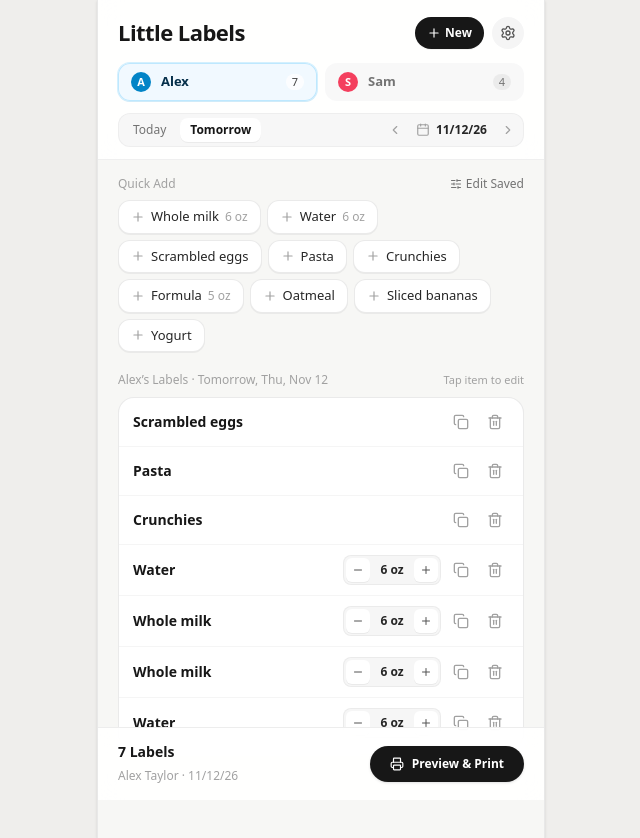
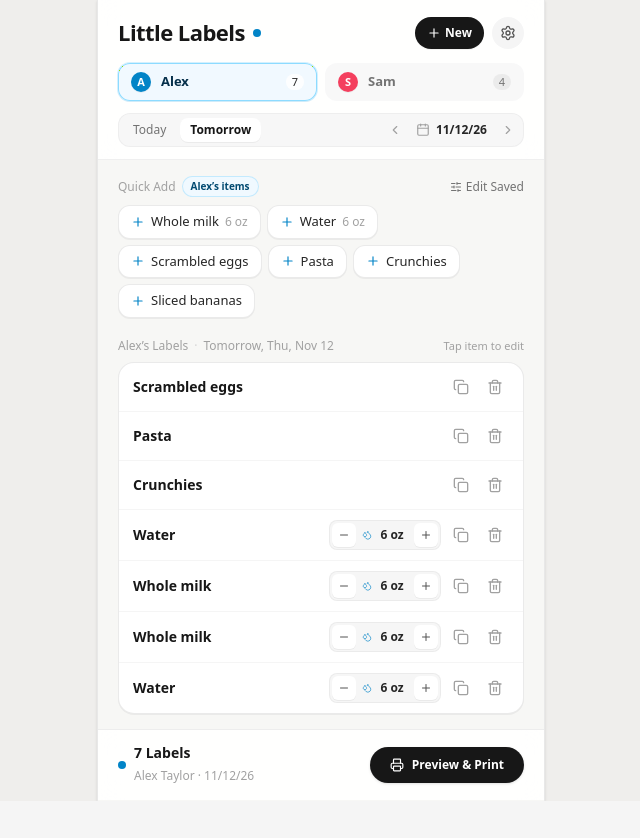
Before and after one commit to natezimm/little-labels, a React (Vite) app: page / in a window 1280 px wide. Shown: the whole page, without its empty margins (319-959 px from the left). After the commit the page ends 801 px from the top, so only its background shows below. Built offline with nearby package versions, Linux system fonts and the light colour scheme.

Commit message:
feat: add per-child quick-add favorites and subtle child color accents

```diff
--- a/src/App.tsx
+++ b/src/App.tsx
@@ -24,9 +24,9 @@ export const App: React.FC = () => {
   const [dateFormat, setDateFormat] = useState<DateFormat>(() => storage.getDateFormat());
   const [printerModel, setPrinterModel] = useState<string>(() => storage.getPrinterModel());
 
-  // Labels & Favorites
+  // Labels & Favorites (both scoped per child)
   const [labels, setLabels] = useState<LabelItem[]>(() => storage.getLabels());
-  const [favorites, setFavorites] = useState<FavoriteItem[]>(() => storage.getFavorites());
+  const [favorites, setFavorites] = useState<FavoriteItem[]>(() => storage.getFavorites(childrenList));
 
   // Modal State for Screen 2 (Add / Edit)
   const [isAddEditOpen, setIsAddEditOpen] = useState(false);
@@ -69,6 +69,12 @@ export const App: React.FC = () => {
   const activeChildLabels = useMemo(
     () => labels.filter((l) => l.childId === activeChild.id),
     [labels, activeChild.id]
+  );
+
+  // Active child's own quick-add favorites
+  const activeChildFavorites = useMemo(
+    () => favorites.filter((f) => f.childId === activeChild.id),
+    [favorites, activeChild.id]
   );
 
   // Count of labels per child for the child switcher badge
@@ -154,7 +160,10 @@ export const App: React.FC = () => {
     if (screen === 'favorites') {
       return (
         <Screen3Favorites
-          favorites={favorites}
+          favorites={activeChildFavorites}
+          activeChild={activeChild}
+          childrenList={childrenList}
+          onSelectChild={setActiveChild}
           onAddFavoriteToBatch={handleAddFromFavorite}
           onAddNewFavorite={(newFav) =>
             setFavorites((prev) => [...prev, { ...newFav, id: `f-${Date.now()}` }])
@@ -163,7 +172,6 @@ export const App: React.FC = () => {
             setFavorites((prev) => prev.filter((f) => f.id !== id))
           }
           onBack={() => setScreen('daily')}
-          activeChildName={activeChild.firstName}
         />
       );
     }
@@ -173,7 +181,10 @@ export const App: React.FC = () => {
         <Screen4PrintPreview
           labels={activeChildLabels}
           onBack={() => setScreen('daily')}
+          activeChildFirstName={activeChild.firstName}
           activeChildFullName={activeChild.fullName}
+          activeChildColor={activeChild.color}
+          activeChildAvatar={activeChild.avatarLetter}
           formattedDate={formattedDate}
           printerModel={printerModel}
         />
@@ -205,7 +216,7 @@ export const App: React.FC = () => {
         onChangeDateISO={setSelectedDateISO}
         labels={activeChildLabels}
         allLabelsCountByChild={allLabelsCountByChild}
-        favorites={favorites}
+        favorites={activeChildFavorites}
         onAddFromFavorite={handleAddFromFavorite}
         onDuplicateLabel={handleDuplicateLabel}
         onRemoveLabel={handleRemoveLabel}
--- a/src/components/DailyLabelsScreen.tsx
+++ b/src/components/DailyLabelsScreen.tsx
@@ -11,6 +11,7 @@ import {
   ChevronLeft,
   ChevronRight,
   SlidersHorizontal,
+  Droplets,
 } from 'lucide-react';
 import {
   addDaysISO,
@@ -66,17 +67,30 @@ export const DailyLabelsScreen: React.FC<DailyLabelsScreenProps> = ({
   const isToday = selectedDateISO === todayISO;
   const isTomorrow = selectedDateISO === tomorrowISO;
 
-  // Helper to get soft pastel styles based on child's accent color
+  // Soft pastel colors based on child's accent
+  const isPink =
+    activeChild.color.toLowerCase() === '#f43f5e' ||
+    activeChild.color.toLowerCase() === '#ec4899';
+  const isBlue =
+    activeChild.color.toLowerCase() === '#0284c7' ||
+    activeChild.color.toLowerCase() === '#3b82f6';
+
+  const childAccentBg = isBlue ? 'bg-sky-50' : isPink ? 'bg-rose-50' : 'bg-neutral-100';
+  const childAccentText = isBlue ? 'text-sky-900' : isPink ? 'text-rose-950' : 'text-neutral-800';
+  const childAccentBorder = isBlue ? 'border-sky-200/80' : isPink ? 'border-rose-200/80' : 'border-neutral-200';
+
   const getChildTabStyle = (ch: Child, isActive: boolean) => {
-    const isPink = ch.color.toLowerCase() === '#f43f5e' || ch.color.toLowerCase() === '#ec4899';
-    const isBlue = ch.color.toLowerCase() === '#0284c7' || ch.color.toLowerCase() === '#3b82f6';
+    const chIsPink =
+      ch.color.toLowerCase() === '#f43f5e' || ch.color.toLowerCase() === '#ec4899';
+    const chIsBlue =
+      ch.color.toLowerCase() === '#0284c7' || ch.color.toLowerCase() === '#3b82f6';
 
     if (isActive) {
-      if (isBlue) {
-        return 'bg-sky-50/90 border-sky-200/90 text-sky-950 shadow-2xs ring-1 ring-sky-200/60';
+      if (chIsBlue) {
+        return 'bg-sky-50/90 border-sky-300/80 text-sky-950 shadow-2xs ring-1 ring-sky-200/60';
       }
-      if (isPink) {
-        return 'bg-rose-50/90 border-rose-200/90 text-rose-950 shadow-2xs ring-1 ring-rose-200/60';
+      if (chIsPink) {
+        return 'bg-rose-50/90 border-rose-300/80 text-rose-950 shadow-2xs ring-1 ring-rose-200/60';
       }
       return 'bg-white border-neutral-300 text-neutral-900 shadow-2xs';
     }
@@ -89,9 +103,16 @@ export const DailyLabelsScreen: React.FC<DailyLabelsScreenProps> = ({
       {/* Clean iOS Header */}
       <header className="bg-white/90 backdrop-blur-md px-5 pt-4 pb-3 border-b border-neutral-200/60 sticky top-0 z-20">
         <div className="flex justify-between items-center mb-3.5">
+          <div className="flex items-center gap-2">
             <h1 className="text-[22px] font-bold tracking-tight text-neutral-900">
               Little Labels
             </h1>
+            <span
+              className="w-2 h-2 rounded-full transition-colors duration-300"
+              style={{ backgroundColor: activeChild.color }}
+              title={`Active: ${activeChild.firstName}`}
+            />
+          </div>
 
           <div className="flex items-center gap-2">
             <button
@@ -128,7 +149,7 @@ export const DailyLabelsScreen: React.FC<DailyLabelsScreenProps> = ({
                 )}`}
               >
                 <div
-                  className="w-5 h-5 rounded-full flex items-center justify-center text-[11px] font-bold text-white shrink-0"
+                  className="w-5 h-5 rounded-full flex items-center justify-center text-[11px] font-bold text-white shrink-0 shadow-2xs"
                   style={{ backgroundColor: ch.color }}
                 >
                   {ch.avatarLetter}
@@ -137,7 +158,7 @@ export const DailyLabelsScreen: React.FC<DailyLabelsScreenProps> = ({
                 <span
                   className={`ml-auto text-[11px] font-medium px-1.5 py-0.2 rounded-full ${
                     isActive
-                      ? 'bg-white/80 text-neutral-700'
+                      ? 'bg-white/90 text-neutral-800'
                       : 'bg-neutral-200/70 text-neutral-500'
                   }`}
                 >
@@ -228,12 +249,19 @@ export const DailyLabelsScreen: React.FC<DailyLabelsScreenProps> = ({
 
       {/* Main Content */}
       <div className="flex-1 px-5 py-4 space-y-5">
-        {/* Quick Add Favorites */}
+        {/* Child's Own Quick Add Favorites */}
         <section>
           <div className="flex justify-between items-center mb-2">
+            <div className="flex items-center gap-1.5">
               <span className="text-xs font-medium text-neutral-400">
                 Quick Add
               </span>
+              <span
+                className={`text-[10px] font-semibold px-2 py-0.5 rounded-full border ${childAccentBg} ${childAccentText} ${childAccentBorder}`}
+              >
+                {activeChild.firstName}’s items
+              </span>
+            </div>
             <button
               onClick={onGoToFavorites}
               className="text-xs text-neutral-500 hover:text-neutral-900 flex items-center gap-1 font-medium transition-colors"
@@ -248,9 +276,12 @@ export const DailyLabelsScreen: React.FC<DailyLabelsScreenProps> = ({
               <button
                 key={fav.id}
                 onClick={() => onAddFromFavorite(fav)}
-                className="px-3 py-1.5 rounded-xl bg-white border border-neutral-200/80 hover:border-neutral-300 text-[13px] font-medium text-neutral-800 shadow-2xs flex items-center gap-1.5 active:scale-95 transition-all"
+                className="px-3 py-1.5 rounded-xl bg-white border border-neutral-200/80 hover:border-neutral-300 text-[13px] font-medium text-neutral-800 shadow-2xs flex items-center gap-1.5 active:scale-95 transition-all group"
               >
-                <Plus className="w-3.5 h-3.5 text-neutral-400" />
+                <Plus
+                  className="w-3.5 h-3.5 transition-colors"
+                  style={{ color: activeChild.color }}
+                />
                 <span>{fav.title}</span>
                 {fav.defaultOunces ? (
                   <span className="text-xs text-neutral-400 font-normal">
@@ -259,15 +290,31 @@ export const DailyLabelsScreen: React.FC<DailyLabelsScreenProps> = ({
                 ) : null}
               </button>
             ))}
+
+            {favorites.length === 0 && (
+              <button
+                onClick={onGoToFavorites}
+                className="text-xs text-neutral-400 py-2 hover:text-neutral-700 flex items-center gap-1"
+              >
+                <Plus className="w-3.5 h-3.5" />
+                <span>Add saved items for {activeChild.firstName}...</span>
+              </button>
+            )}
           </div>
         </section>
 
         {/* Active Child's Label List */}
         <section>
           <div className="flex justify-between items-baseline mb-2">
+            <div className="flex items-center gap-1.5">
               <h2 className="text-xs font-medium text-neutral-400">
-              {activeChild.firstName}’s Labels · {getFriendlyDateLabel(selectedDateISO)}
+                {activeChild.firstName}’s Labels
               </h2>
+              <span className="text-xs text-neutral-300">·</span>
+              <span className="text-xs text-neutral-400">
+                {getFriendlyDateLabel(selectedDateISO)}
+              </span>
+            </div>
             {labels.length > 0 && (
               <span className="text-[11px] text-neutral-400">
                 Tap item to edit
@@ -309,9 +356,15 @@ export const DailyLabelsScreen: React.FC<DailyLabelsScreenProps> = ({
                         >
                           <Minus className="w-3 h-3" />
                         </button>
-                        <span className="text-xs font-semibold px-2 text-neutral-800 min-w-[44px] text-center tabular-nums">
+                        <div className="flex items-center gap-1 px-1.5">
+                          <Droplets
+                            className="w-2.5 h-2.5 opacity-80"
+                            style={{ color: activeChild.color }}
+                          />
+                          <span className="text-xs font-semibold text-neutral-800 min-w-[32px] text-center tabular-nums">
                             {item.ounces} oz
                           </span>
+                        </div>
                         <button
                           type="button"
                           onClick={() =>
@@ -365,13 +418,19 @@ export const DailyLabelsScreen: React.FC<DailyLabelsScreenProps> = ({
 
       {/* Bottom Sticky Action Bar */}
       <div className="bg-white/90 backdrop-blur-md px-5 py-3.5 border-t border-neutral-200/70 sticky bottom-0 z-20 flex items-center justify-between gap-3">
+        <div className="flex items-center gap-2">
+          <div
+            className="w-2 h-2 rounded-full"
+            style={{ backgroundColor: activeChild.color }}
+          />
           <div>
-          <span className="text-sm font-semibold text-neutral-900 block">
+            <span className="text-sm font-semibold text-neutral-900 block leading-tight">
               {labels.length} {labels.length === 1 ? 'Label' : 'Labels'}
             </span>
             <span className="text-xs text-neutral-400">
               {activeChild.fullName} · {formattedDate}
             </span>
+          </div>
         </div>
 
         <button
--- a/src/components/Screen3Favorites.tsx
+++ b/src/components/Screen3Favorites.tsx
@@ -1,23 +1,27 @@
 import React, { useState } from 'react';
-import { FavoriteItem } from '../types';
+import { Child, FavoriteItem } from '../types';
 import { Search, Plus, Check, ArrowLeft, Trash2, Minus } from 'lucide-react';
 
 interface Screen3FavoritesProps {
   favorites: FavoriteItem[];
+  activeChild: Child;
+  childrenList: Child[];
+  onSelectChild: (c: Child) => void;
   onAddFavoriteToBatch: (fav: FavoriteItem) => void;
   onAddNewFavorite: (fav: Omit<FavoriteItem, 'id'>) => void;
   onRemoveFavorite: (id: string) => void;
   onBack: () => void;
-  activeChildName: string;
 }
 
 export const Screen3Favorites: React.FC<Screen3FavoritesProps> = ({
   favorites,
+  activeChild,
+  childrenList,
+  onSelectChild,
   onAddFavoriteToBatch,
   onAddNewFavorite,
   onRemoveFavorite,
   onBack,
-  activeChildName,
 }) => {
   const [search, setSearch] = useState('');
   const [recentlyAddedId, setRecentlyAddedId] = useState<string | null>(null);
@@ -43,6 +47,7 @@ export const Screen3Favorites: React.FC<Screen3FavoritesProps> = ({
     if (!newTitle.trim()) return;
 
     onAddNewFavorite({
+      childId: activeChild.id,
       title: newTitle.trim(),
       defaultOunces: includeOunces ? newOunces : null,
     });
@@ -55,7 +60,8 @@ export const Screen3Favorites: React.FC<Screen3FavoritesProps> = ({
   return (
     <div className="w-full min-h-screen flex flex-col bg-[#F7F7F5] text-neutral-900 font-sans">
       {/* Header */}
-      <div className="bg-white/90 backdrop-blur-md px-5 py-3.5 border-b border-neutral-200/70 flex items-center justify-between sticky top-0 z-20">
+      <div className="bg-white/90 backdrop-blur-md px-5 py-3.5 border-b border-neutral-200/70 sticky top-0 z-20">
+        <div className="flex items-center justify-between mb-3">
           <div className="flex items-center gap-2.5">
             <button
               onClick={onBack}
@@ -66,7 +72,7 @@ export const Screen3Favorites: React.FC<Screen3FavoritesProps> = ({
             <div>
               <h1 className="text-base font-bold text-neutral-900 leading-tight">Saved Items</h1>
               <p className="text-xs text-neutral-400">
-              Quick-add favorites for {activeChildName}
+                Quick-add favorites for {activeChild.firstName}
               </p>
             </div>
           </div>
@@ -80,13 +86,45 @@ export const Screen3Favorites: React.FC<Screen3FavoritesProps> = ({
           </button>
         </div>
 
+        {/* Child Switcher Tabs inside Favorites */}
+        <div className="grid grid-cols-2 gap-2">
+          {childrenList.map((ch) => {
+            const isActive = ch.id === activeChild.id;
+
+            return (
+              <button
+                key={ch.id}
+                onClick={() => onSelectChild(ch)}
+                className={`py-1.5 px-3 rounded-xl flex items-center justify-center gap-2 border text-xs font-semibold transition-all ${
+                  isActive
+                    ? 'bg-white border-neutral-300 text-neutral-900 shadow-2xs'
+                    : 'bg-neutral-100/70 border-transparent text-neutral-400 hover:text-neutral-700'
+                }`}
+              >
+                <div
+                  className="w-4 h-4 rounded-full flex items-center justify-center text-[10px] font-bold text-white shrink-0"
+                  style={{ backgroundColor: ch.color }}
+                >
+                  {ch.avatarLetter}
+                </div>
+                <span>{ch.firstName}</span>
+              </button>
+            );
+          })}
+        </div>
+      </div>
+
       {/* New Favorite Drawer */}
       {showAddForm && (
         <div className="p-4 bg-white border-b border-neutral-200/80 animate-in slide-in-from-top duration-150">
           <form onSubmit={handleCreateFavorite} className="space-y-3">
             <div className="flex justify-between items-center">
-              <span className="text-xs font-semibold text-neutral-700">
-                New Saved Item
+              <span className="text-xs font-semibold text-neutral-800 flex items-center gap-1.5">
+                <span
+                  className="w-2 h-2 rounded-full"
+                  style={{ backgroundColor: activeChild.color }}
+                />
+                New Item for {activeChild.firstName}
               </span>
               <button
                 type="button"
@@ -145,7 +183,7 @@ export const Screen3Favorites: React.FC<Screen3FavoritesProps> = ({
               type="submit"
               className="w-full py-2 bg-neutral-900 hover:bg-black text-white text-xs font-semibold rounded-xl"
             >
-              Save Item
+              Save for {activeChild.firstName}
             </button>
           </form>
         </div>
@@ -159,7 +197,7 @@ export const Screen3Favorites: React.FC<Screen3FavoritesProps> = ({
             type="text"
             value={search}
             onChange={(e) => setSearch(e.target.value)}
-            placeholder="Filter saved items..."
+            placeholder={`Filter ${activeChild.firstName}’s items...`}
             className="w-full pl-9 pr-3 py-2 text-xs rounded-xl bg-white border border-neutral-200/80 focus:border-neutral-400 focus:outline-hidden transition-all"
           />
         </div>
@@ -202,7 +240,10 @@ export const Screen3Favorites: React.FC<Screen3FavoritesProps> = ({
                       </>
                     ) : (
                       <>
-                        <Plus className="w-3.5 h-3.5" />
+                        <Plus
+                          className="w-3.5 h-3.5"
+                          style={{ color: activeChild.color }}
+                        />
                         <span>Add</span>
                       </>
                     )}
@@ -222,7 +263,7 @@ export const Screen3Favorites: React.FC<Screen3FavoritesProps> = ({
 
           {filteredFavorites.length === 0 && (
             <div className="text-center py-10 text-neutral-400 text-xs">
-              No saved items match your search.
+              No saved items for {activeChild.firstName} yet. Tap + New above.
             </div>
           )}
         </div>
--- a/src/data/mockData.ts
+++ b/src/data/mockData.ts
@@ -20,7 +20,7 @@ export const DEFAULT_CHILDREN: Child[] = [
 ];
 
 export const DEFAULT_LABELS: LabelItem[] = [
-  // Child 1's own batch
+  // Child 1's own batch (toddler foods & bottles)
   {
     id: 'l1',
     childId: 'child-1',
@@ -63,7 +63,7 @@ export const DEFAULT_LABELS: LabelItem[] = [
     contents: 'Water',
     ounces: 6,
   },
-  // Child 2's own independent batch
+  // Child 2's own independent batch (infant bottles)
   {
     id: 'l8',
     childId: 'child-2',
@@ -91,48 +91,72 @@ export const DEFAULT_LABELS: LabelItem[] = [
 ];
 
 export const DEFAULT_FAVORITES: FavoriteItem[] = [
+  // Child 1's own quick-add favorites
   {
     id: 'f1',
+    childId: 'child-1',
     title: 'Whole milk',
     defaultOunces: 6,
   },
   {
     id: 'f2',
+    childId: 'child-1',
     title: 'Water',
     defaultOunces: 6,
   },
   {
     id: 'f3',
+    childId: 'child-1',
     title: 'Scrambled eggs',
     defaultOunces: null,
   },
   {
     id: 'f4',
+    childId: 'child-1',
     title: 'Pasta',
     defaultOunces: null,
   },
   {
     id: 'f5',
+    childId: 'child-1',
     title: 'Crunchies',
     defaultOunces: null,
   },
   {
     id: 'f6',
+    childId: 'child-1',
+    title: 'Sliced bananas',
+    defaultOunces: null,
+  },
+
+  // Child 2's own quick-add favorites
+  {
+    id: 'f7',
+    childId: 'child-2',
     title: 'Formula',
     defaultOunces: 5,
   },
   {
-    id: 'f7',
+    id: 'f8',
+    childId: 'child-2',
+    title: 'Formula',
+    defaultOunces: 4,
+  },
+  {
+    id: 'f9',
+    childId: 'child-2',
+    title: 'Water',
+    defaultOunces: 4,
+  },
+  {
+    id: 'f10',
+    childId: 'child-2',
     title: 'Oatmeal',
     defaultOunces: null,
   },
   {
-    id: 'f8',
-    title: 'Sliced bananas',
-    defaultOunces: null,
-  },
-  {
-    id: 'f9',
+    id: 'f11',
+    childId: 'child-2',
     title: 'Yogurt',
     defaultOunces: null,
   },
--- a/src/data/storage.ts
+++ b/src/data/storage.ts
@@ -3,14 +3,13 @@ import { DEFAULT_CHILDREN, DEFAULT_FAVORITES, DEFAULT_LABELS } from './mockData'
 
 const STORAGE_KEYS = {
   CHILDREN: 'little_labels_children_v2',
-  FAVORITES: 'little_labels_favorites_v2',
+  FAVORITES: 'little_labels_favorites_v3', // bumped for per-child favorites migration
   LABELS: 'little_labels_labels_v2',
   ACTIVE_CHILD: 'little_labels_active_child_v2',
   DATE_FORMAT: 'little_labels_date_format_v2',
   PRINTER_MODEL: 'little_labels_printer_model_v2',
 };
 
-// Also check v1 keys for smooth migration of any saved child names
 const LEGACY_CHILDREN_KEY = 'little_labels_children';
 
 export const storage = {
@@ -44,12 +43,21 @@ export const storage = {
     }
   },
 
-  getFavorites: (): FavoriteItem[] => {
+  getFavorites: (childrenList?: Child[]): FavoriteItem[] => {
     try {
       const data = localStorage.getItem(STORAGE_KEYS.FAVORITES);
       if (data) {
         const parsed = JSON.parse(data);
-        if (Array.isArray(parsed) && parsed.length > 0) return parsed;
+        if (Array.isArray(parsed) && parsed.length > 0) {
+          // Ensure every item has a valid childId
+          const fallbackChildId = childrenList?.[0]?.id || 'child-1';
+          return parsed.map((f: any) => ({
+            id: f.id,
+            childId: f.childId || fallbackChildId,
+            title: f.title,
+            defaultOunces: typeof f.defaultOunces === 'number' ? f.defaultOunces : null,
+          }));
+        }
       }
     } catch (e) {
       console.warn('Failed to load favorites from localStorage', e);
--- a/src/types/index.ts
+++ b/src/types/index.ts
@@ -18,6 +18,7 @@ export interface Child {
 
 export interface FavoriteItem {
   id: string;
+  childId: string;
   title: string;
   defaultOunces?: number | null;
 }
```
Also changed, not shown: src/components/Screen4PrintPreview.tsx (+23 -5 lines). Lines whose indentation alone changed are shown as unchanged.
